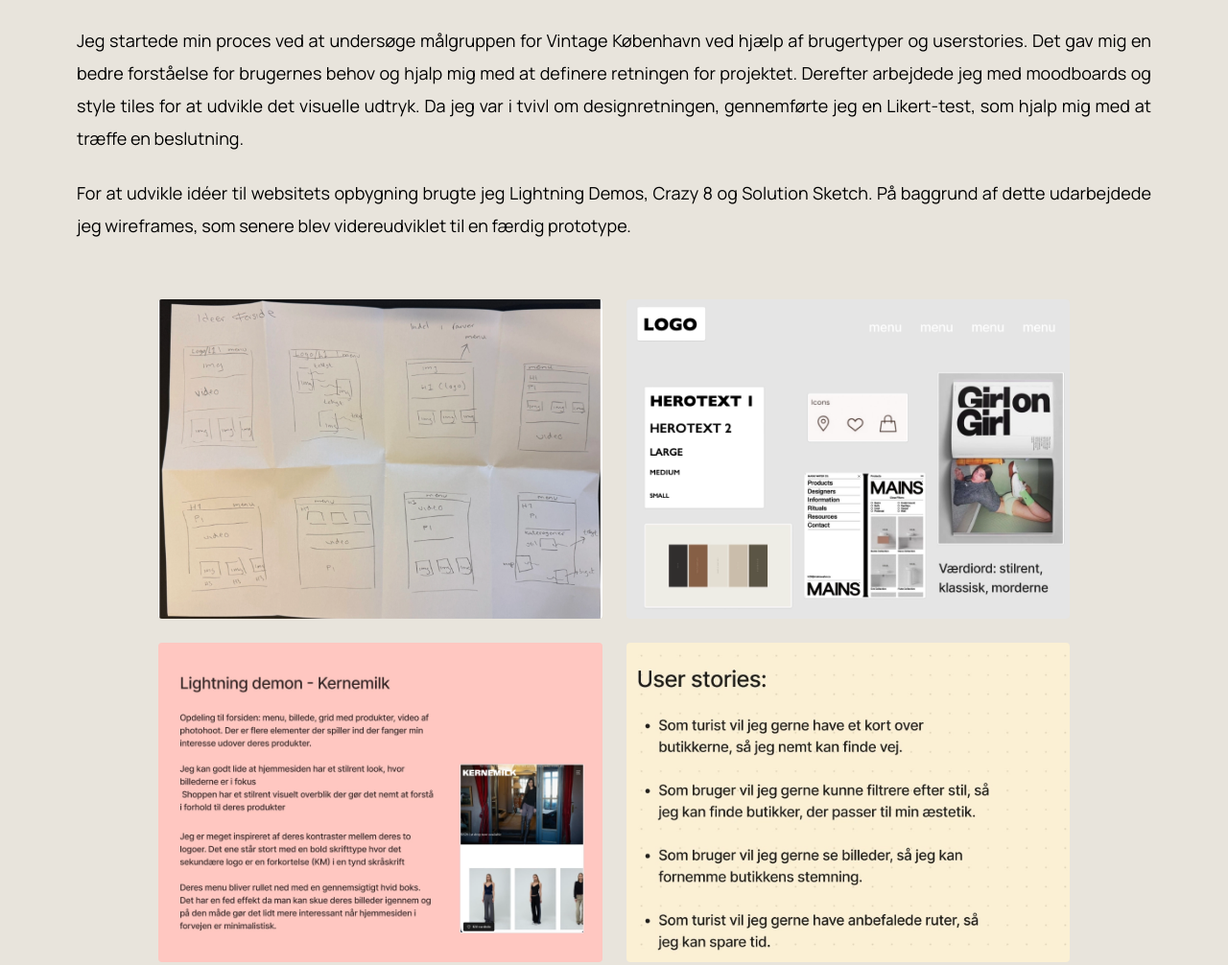
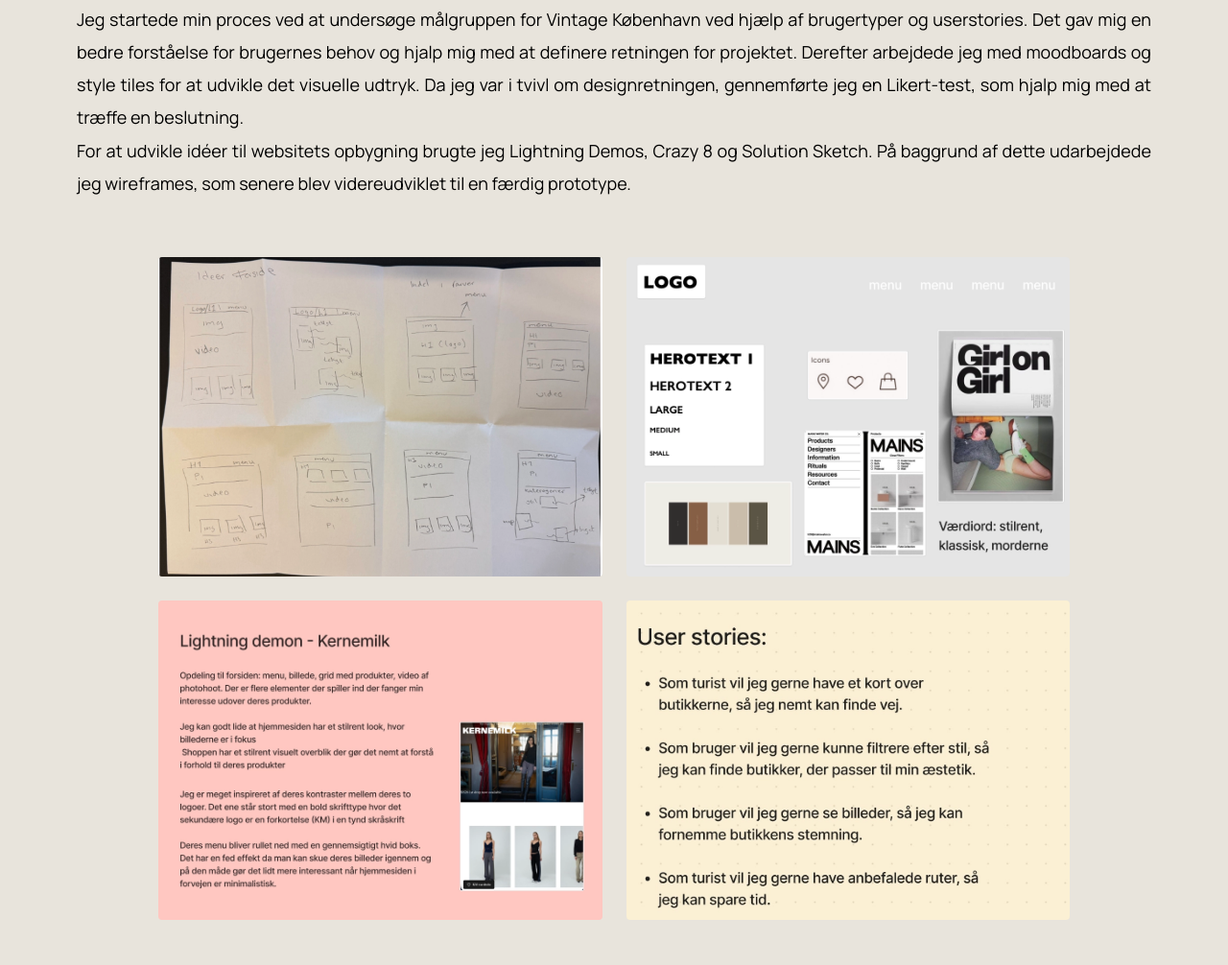
Before and after one commit to lapo1002/06_portfolioeksamen, a plain HTML site: page tema3.html in a window 1280 px wide. Shown: the part 1328-2334 px from the top of the page at 96% size. Drawn offline with nearby package versions, Linux system fonts and the light colour scheme.

Commit message:
strteksttema3

```diff
--- a/tema3.css
+++ b/tema3.css
@@ -46,9 +46,8 @@
 }
 
 .tema_side p {
-  font-size: 13px;
-  line-height: 1.55;
-  margin-bottom: 22px;
+  font-size: 15px;
+  line-height: 1.7;
 }
 
 .top_billede {
```
